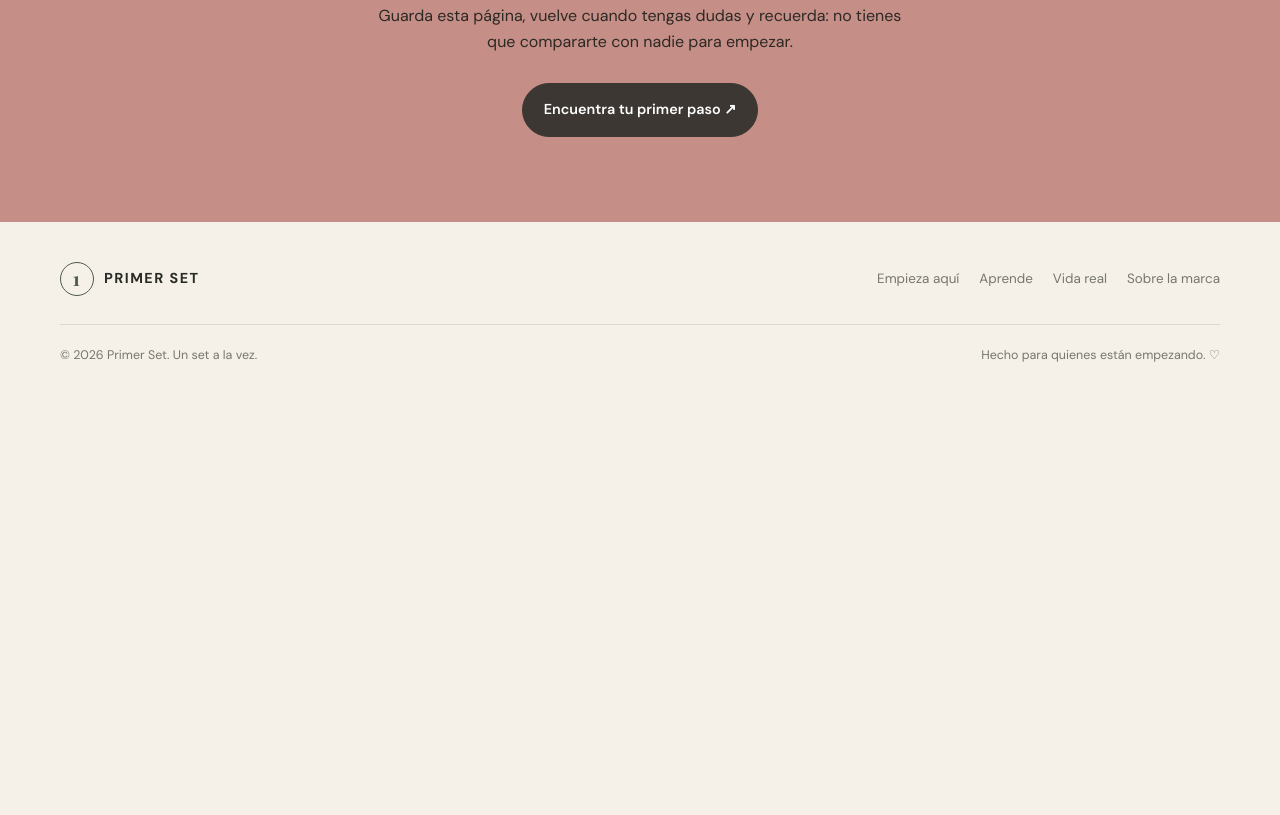
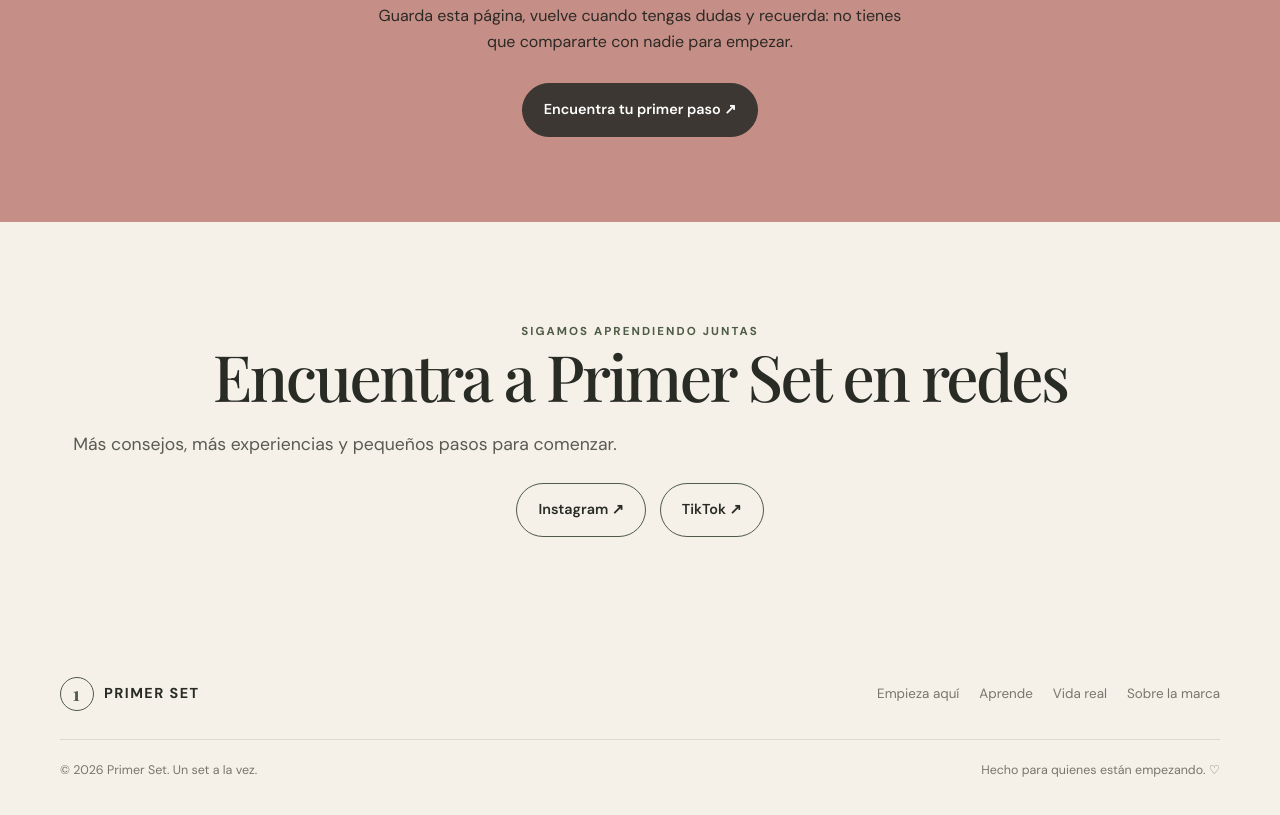
Before and after one commit to suzely250305-blip/Primer-Set-, a plain HTML site: page index.html in a window 1280 px wide. Shown: the part 6668-7483 px from the top of the page. Before the commit the page ends 7074 px from the top, so only its background shows below. Drawn offline with nearby package versions, Linux system fonts and the light colour scheme.

Commit message:
Update index.html

```diff
--- a/index.html
+++ b/index.html
@@ -117,8 +117,16 @@
 </section>
 <section class="newsletter">
   <div class="wrap"><div class="eyebrow">Tu primer set empieza hoy</div><h2>Un pequeño paso también es progreso.</h2><p>Guarda esta página, vuelve cuando tengas dudas y recuerda: no tienes que compararte con nadie para empezar.</p><a class="btn" href="#empieza">Encuentra tu primer paso ↗</a></div>
+</main>
+  <section class="section wrap" id="redes" style="text-align:center;background:#f5f1e9;">
+  <div class="eyebrow">Sigamos aprendiendo juntas</div>
+  <h2>Encuentra a Primer Set en redes</h2>
+  <p class="lead">Más consejos, más experiencias y pequeños pasos para comenzar.</p>
+  <div style="display:flex;justify-content:center;gap:14px;flex-wrap:wrap;margin-top:24px;">
+    <a class="btn btn-primary" href="https://www.instagram.com/_primerset/" target="_blank" rel="noopener noreferrer">Instagram ↗</a>
+    <a class="btn" href="https://www.tiktok.com/@primer.set" target="_blank" rel="noopener noreferrer">TikTok ↗</a>
+  </div>
 </section>
-</main>
 <footer class="footer wrap">
   <div class="footer-top"><a class="brand" href="#inicio"><span class="mark">1</span><span>PRIMER SET</span></a><div class="footer-links"><a href="#empieza">Empieza aquí</a><a href="#aprende">Aprende</a><a href="#vida-real">Vida real</a><a href="#marca">Sobre la marca</a></div></div>
   <div class="footer-bottom"><span>© <span id="year"></span> Primer Set. Un set a la vez.</span><span>Hecho para quienes están empezando. ♡</span></div>
```
